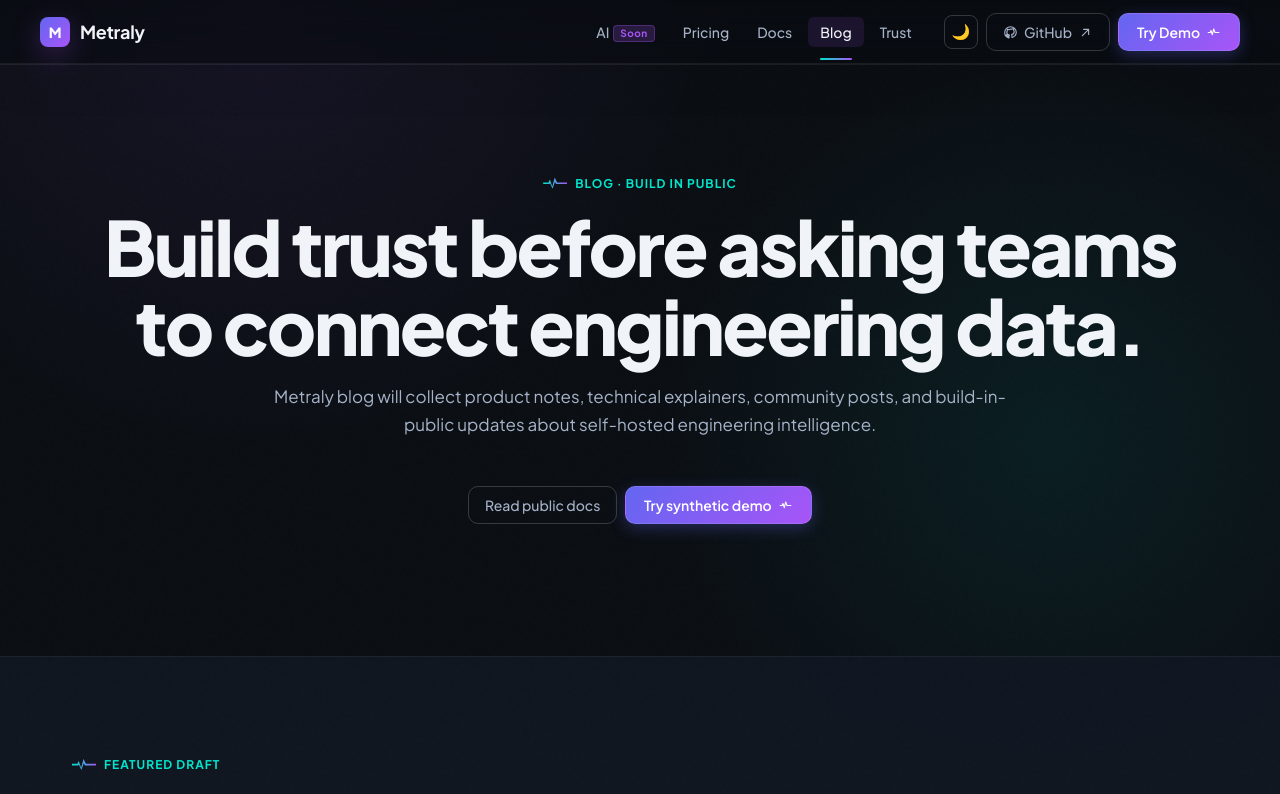
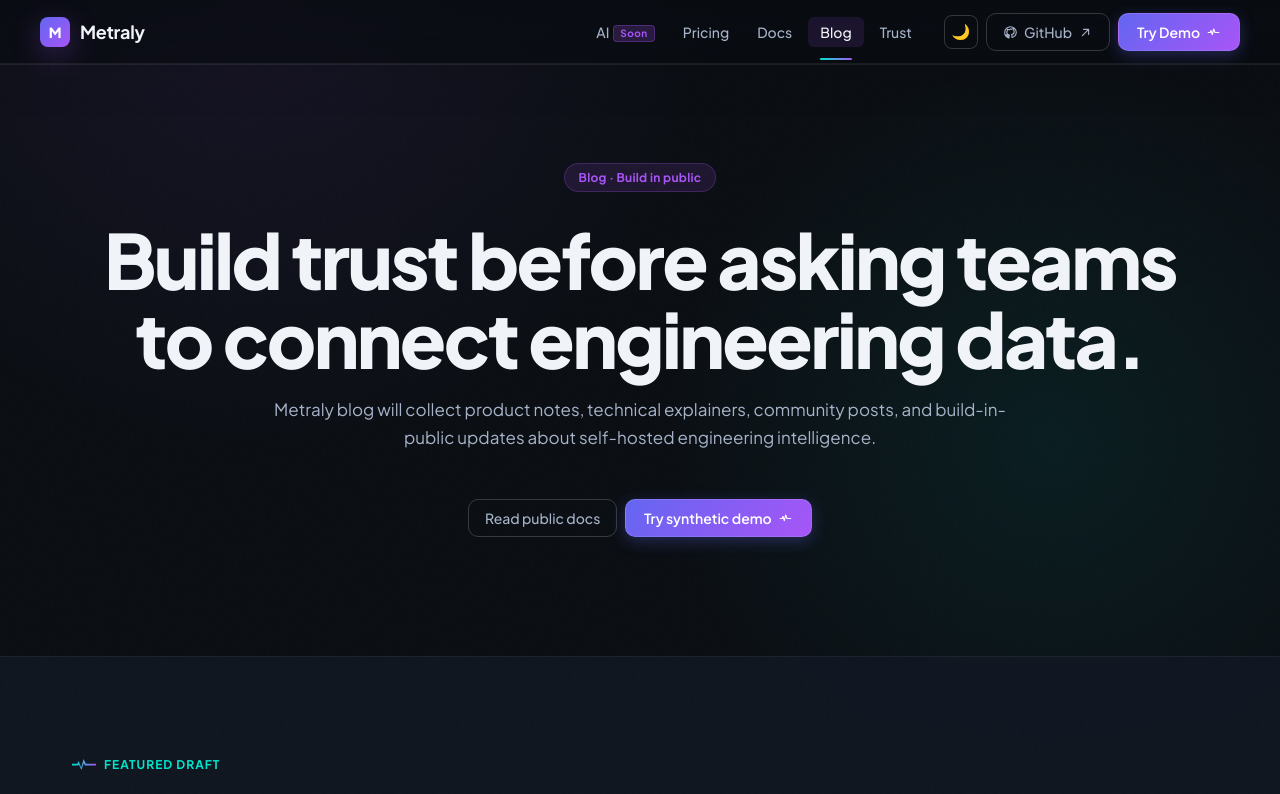
Before and after one commit to getmetraly/website, a Next.js app: page /blog in a window 1280 px wide. Shown: the top 794 px of the page. Built offline with nearby package versions, Linux system fonts and the light colour scheme.

Commit message:
fix blog

```diff
--- a/app/blog/page.tsx
+++ b/app/blog/page.tsx
@@ -14,6 +14,7 @@ import {
   StatusPill,
 } from "@/components/ui/primitives";
 import { blogPosts } from "@/content/blog/posts";
+import styles from "@/components/marketing/marketing.module.css";
 
 const ideas = [
   [
@@ -93,10 +94,7 @@ const heroPulseStyle = {
 function HeroEyebrow() {
   return (
     <div style={heroEyebrowWrapperStyle}>
-      <div style={heroEyebrowStyle}>
-        <span style={heroPulseStyle} />
-        Blog · Build in public
-      </div>
+      <div className={styles.badge}>Blog · Build in public</div>
     </div>
   );
 }
```
